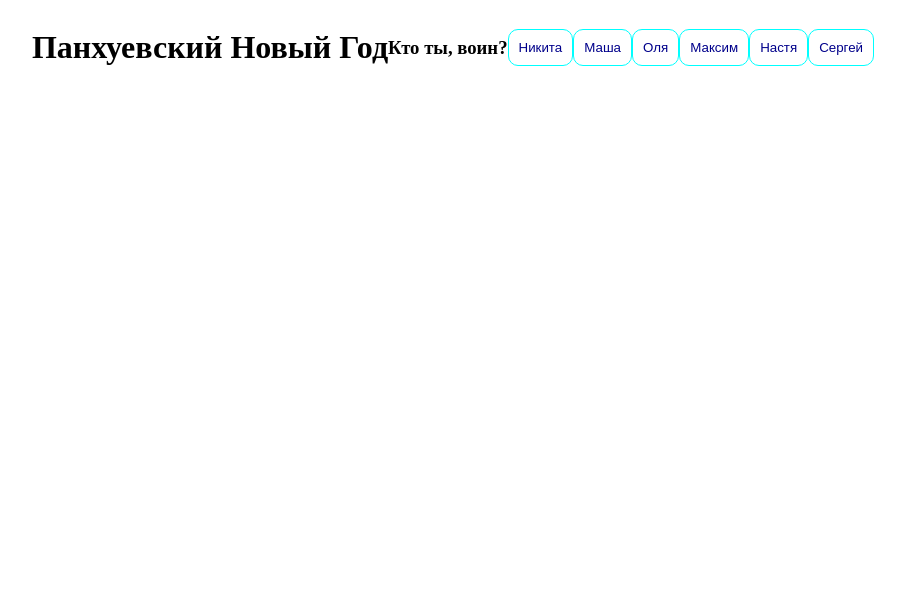
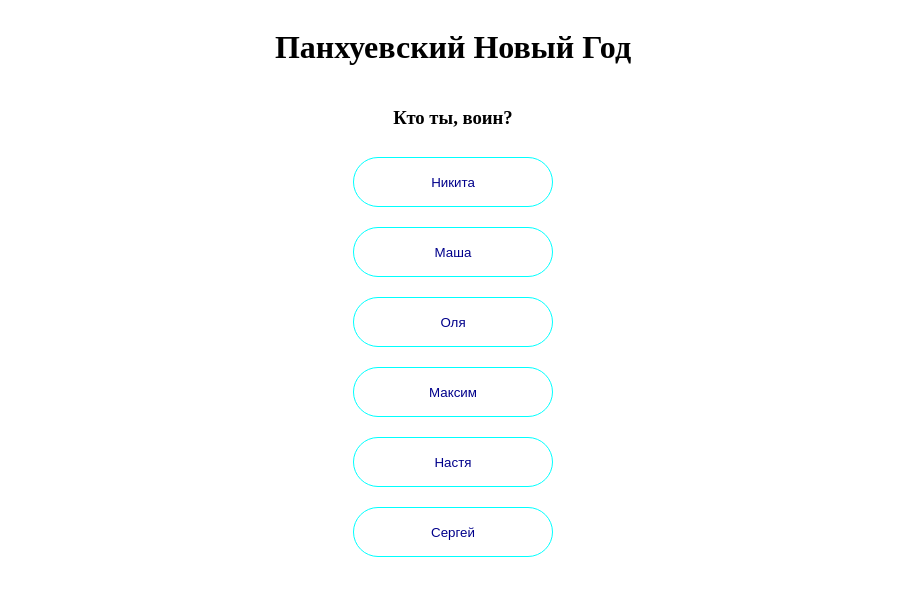
Before and after one commit to NLitvinenko/nlitvinenko.github.io, a plain HTML site: page index.html in a window 1280 px wide. Shown: the whole page, without its empty margins (187-1092 px from the left). Drawn offline with Linux system fonts and the light colour scheme.

Commit message:
added script + configured styles

```diff
--- a/index.html
+++ b/index.html
@@ -17,6 +17,6 @@
         <button class="name-button">Настя</button>
         <button class="name-button">Сергей</button>
     </div>
-
+    <script src="./wishlist.js"></script>
 </body>
 </html>
--- a/wishlist.css
+++ b/wishlist.css
@@ -1,15 +1,20 @@
 .name-button{
     display: block;
+    width: 200px;
+    height: 50px;
     background-color: white;
     margin-top: 10px;
     margin-bottom: 10px;
     color: darkblue;
     border: 1px solid cyan;
     padding: 10px;
-    border-radius: 10px;
+    border-radius: 25px;
+    cursor: pointer;
+
 }
 .wrapper{
     display: flex;
+    flex-direction: column;
     align-items: center;
     justify-content: center;
 }
```
Also changed, not shown: wishlist.js (added).
